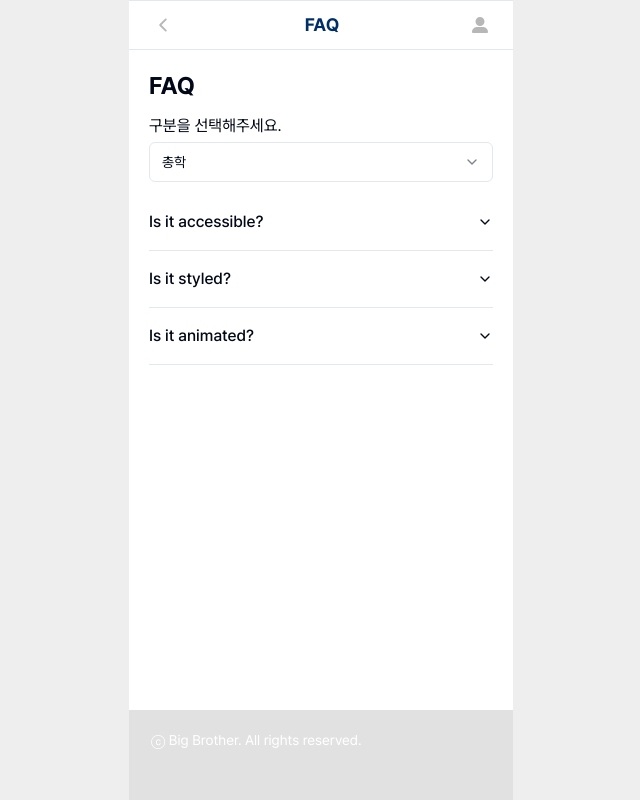
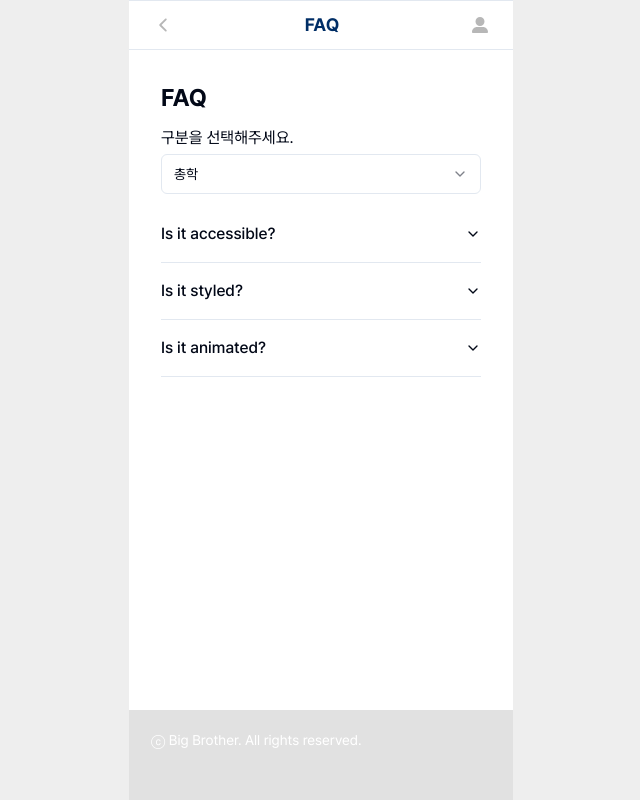
Before and after one commit to developthreefeet/big-brother-FE, a Next.js app: page /faq in a window 1280 px wide. Shown: the whole page, without its empty margins (319-959 px from the left). Built offline with nearby package versions, Linux system fonts and the light colour scheme.

Commit message:
style: layout child padding 값 수정

```diff
--- a/src/app/layout.tsx
+++ b/src/app/layout.tsx
@@ -38,7 +38,7 @@ export default function RootLayout({
             ) : (
               <CommonHeader />
             )}
-            <div className="p-5 flex-grow">{children}</div>
+            <div className="p-8 flex-grow">{children}</div>
             <Footer />
           </div>
         </QueryProvider>
```
